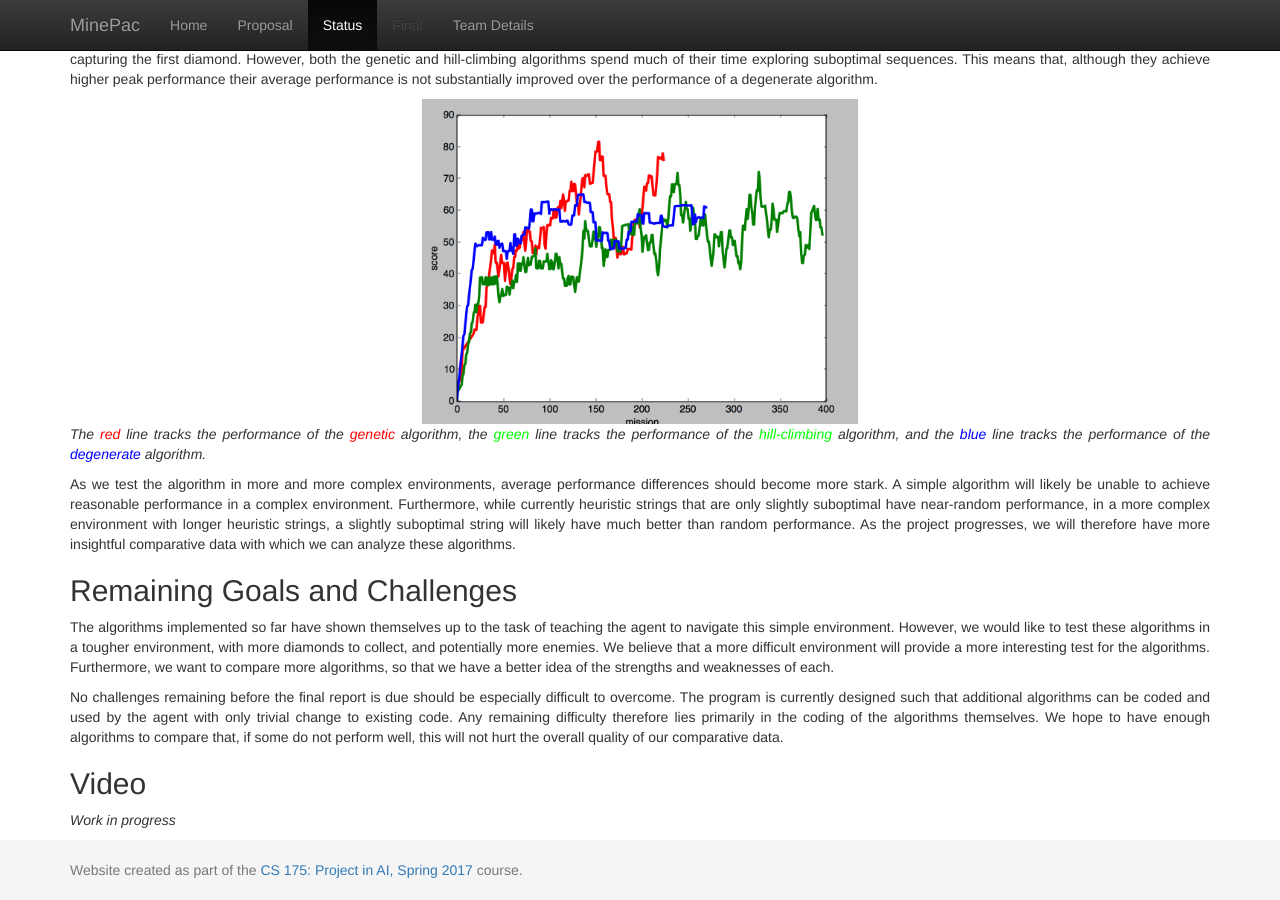
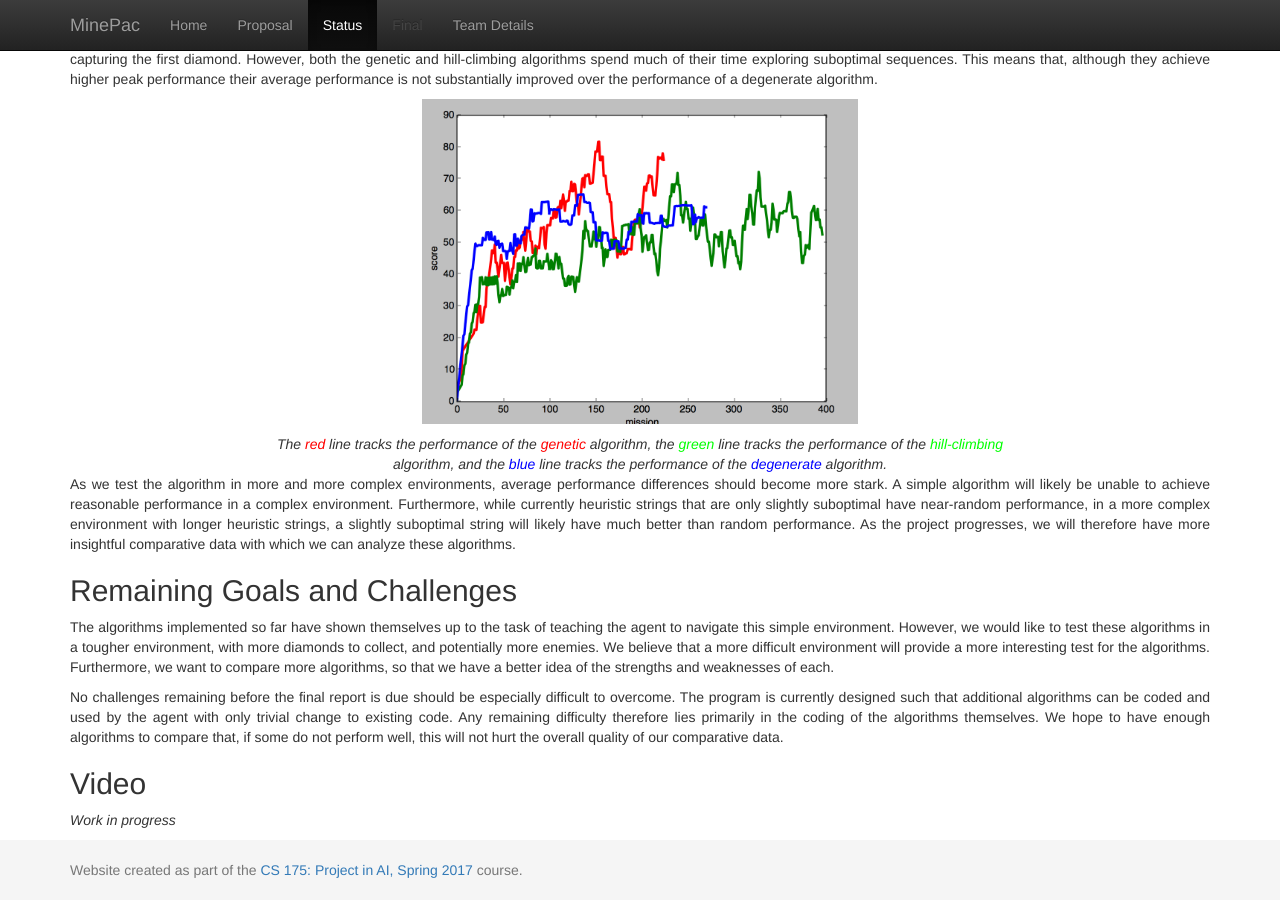
Before and after one commit to r58Playz/MinePac, a Jekyll site: the page built from docs/status.md, in a window 1280 px wide and 900 px high, scrolled down 1684 px. Built offline with Jekyll 4.4.1, drawn with Linux system fonts in a browser that asks for light colours; formulas are drawn with MathJax 3.

Commit message:
fixed caption text width

```diff
--- a/docs/status.md
+++ b/docs/status.md
@@ -47,9 +47,9 @@ Both the hill-climbing and genetic algorithms converge to similar solutions. Thi
 Because the genetic and hill-climbing algorithms can identify this sequence as optimal, they can achieve higher peak performance than an algorithm that just mindlessly moves towards the nearest diamond at all times. A degenerate algorithm like that has no way of exceeding a score of around 50, because it will always be immediately killed by the Zombie after capturing the first diamond. However, both the genetic and hill-climbing algorithms spend much of their time exploring suboptimal sequences. This means that, although they achieve higher peak performance their average performance is not substantially improved over the performance of a degenerate algorithm.
 
 <img src="media/performance_graph.png" alt="Performance Comparison" style="display: block; margin-left: auto; margin-right: auto; height: 325px;" />
-<span style="text-align: center; font-style: italic;">
+<div style="text-align: center; font-style: italic; margin-left: 2in; margin-right: 2in;">
   The <span style="color: #F00;">red</span> line tracks the performance of the <span style="color: #F00;">genetic</span> algorithm, the <span style="color: #0F0;">green</span> line tracks the performance of the <span style="color: #0F0;">hill-climbing</span> algorithm, and the <span style="color: #00F;">blue</span> line tracks the performance of the <span style="color: #00F;">degenerate</span> algorithm.
-</span>
+</div>
 
 As we test the algorithm in more and more complex environments, average performance differences should become more stark. A simple algorithm will likely be unable to achieve reasonable performance in a complex environment. Furthermore, while currently heuristic strings that are only slightly suboptimal have near-random performance, in a more complex environment with longer heuristic strings, a slightly suboptimal string will likely have much better than random performance. As the project progresses, we will therefore have more insightful comparative data with which we can analyze these algorithms.
 
```
